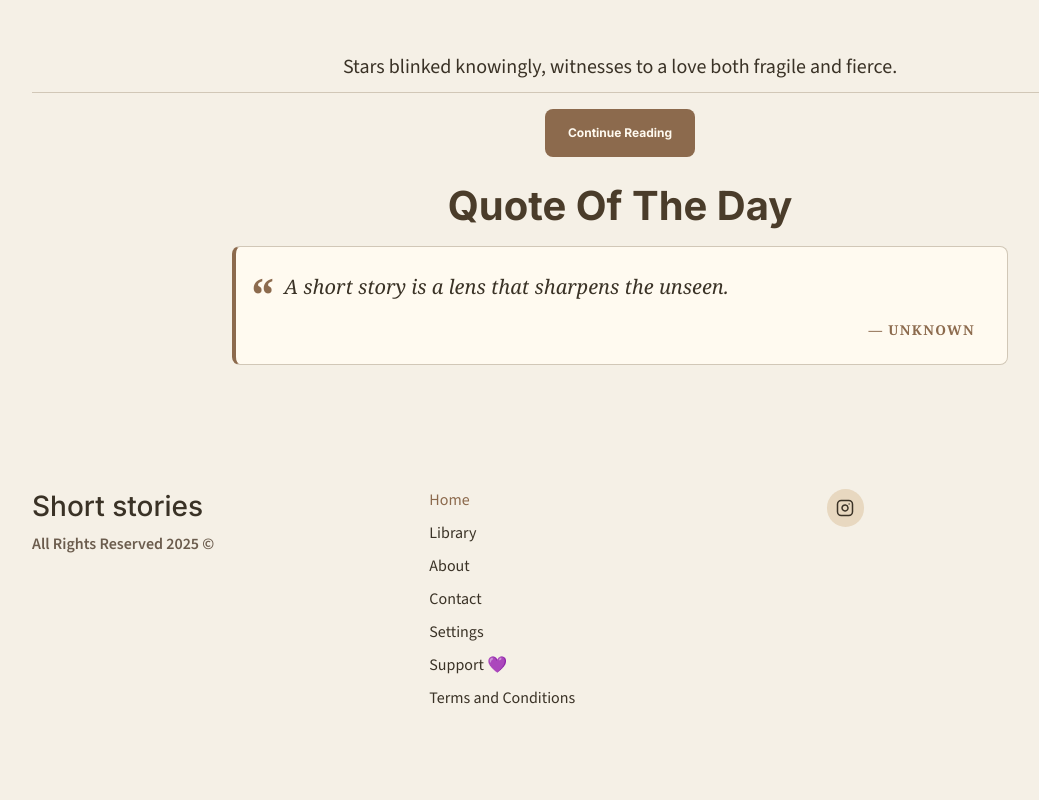
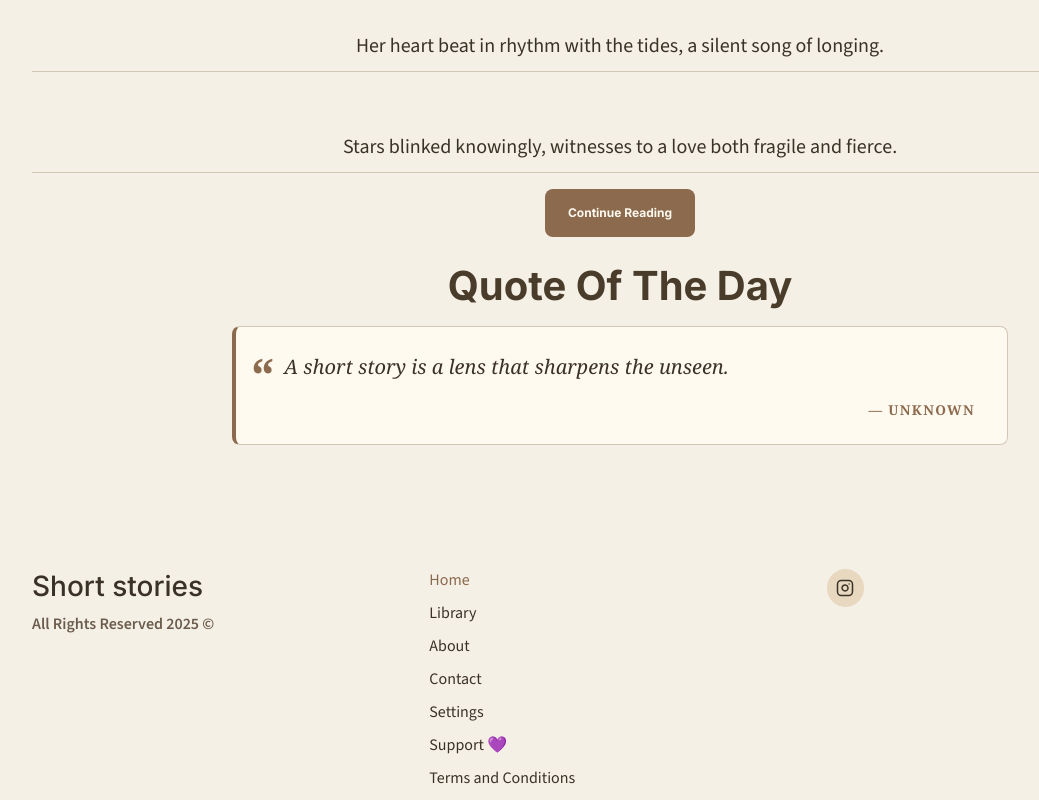
Before and after one commit to aissa-dev1/taleswyn, a Next.js app: page / in a window 1280 px wide. Shown: the part 2309-3109 px from the top of the page, without its empty margins (20-1059 px from the left). Before the commit the page ends 3029 px from the top, so only its background shows below. Built offline with nearby package versions, Linux system fonts and the light colour scheme; what next would draw is missing.

Commit message:
Update Container gap in withContentSpacing class

```diff
--- a/src/components/ui/Container/Container.module.scss
+++ b/src/components/ui/Container/Container.module.scss
@@ -21,7 +21,7 @@
 .withContentSpacing {
   display: flex;
   flex-direction: column;
-  gap: var(--spacing-xl);
+  gap: calc(2 * var(--spacing-2xl));
 }
 
 .lg,
```
